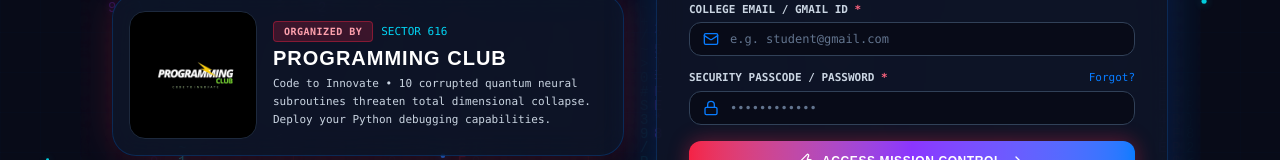
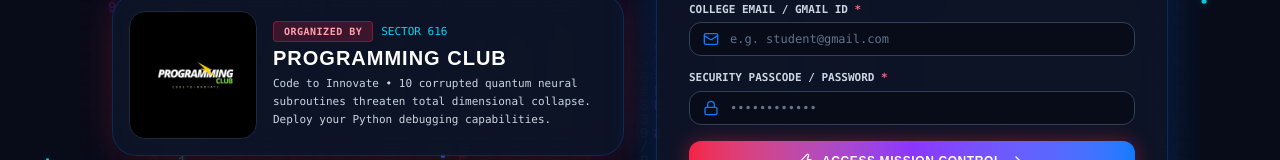
Before and after one commit to sundarjis18-lang/spidiverse, a React (Vite) app in the folder frontend/: page / in a window 1280 px wide. Shown: the part 448-608 px from the top of the page. Built offline with nearby package versions, Linux system fonts and the light colour scheme; no server answers.

Commit message:
style: Remove Forgot password button from login form

```diff
--- a/frontend/src/views/LoginView.tsx
+++ b/frontend/src/views/LoginView.tsx
@@ -356,18 +356,9 @@ export const LoginView: React.FC<LoginViewProps> = ({ onLoginSuccess }) => {
 
               {/* Security Passcode / Password */}
               <div>
-                  <div className="flex items-center justify-between mb-1">
-                    <label className="block text-[11px] font-mono font-semibold text-slate-300 uppercase">
+                <label className="block text-[11px] font-mono font-semibold text-slate-300 mb-1 uppercase">
                   Security Passcode / Password <span className="text-rose-400">*</span>
                 </label>
-                    <button
-                      type="button"
-                      onClick={() => setShowForgot(true)}
-                      className="text-[11px] text-[#087CFF] hover:text-[#00F0FF] transition-colors font-mono"
-                    >
-                      Forgot?
-                    </button>
-                  </div>
                 <div className="relative">
                   <div className="absolute inset-y-0 left-0 pl-3.5 flex items-center pointer-events-none text-slate-400">
                     <Lock className="w-4 h-4 text-[#087CFF]" />
```
Lines whose indentation alone changed are shown as unchanged.
